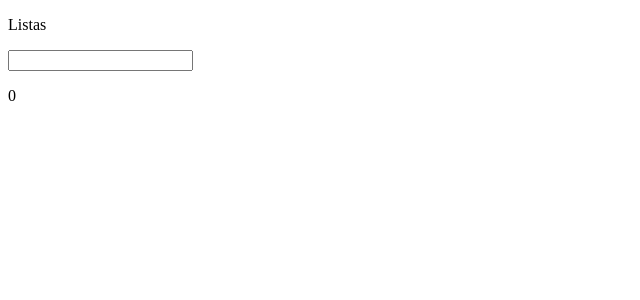
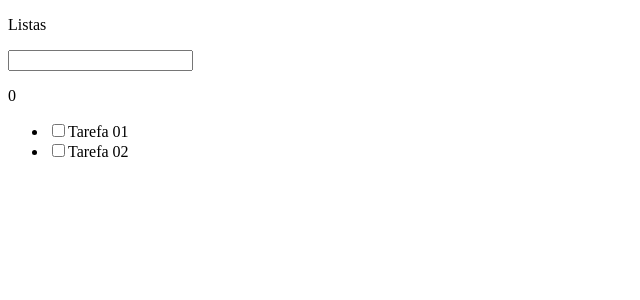
Before and after one commit to Gustavo121/Aula-React-do-0, a React (Create React App) app: page /pagina-inicial in a window 1280 px wide. Shown: the top 300 px of the page, without its empty margins (0-640 px from the left). Built offline with nearby package versions, Linux system fonts and the light colour scheme; data requests are answered from the project's data file.

Commit message:
buscando tarefas na Api

```diff
--- a/src/app/pages/dashboard/Dashboard.tsx
+++ b/src/app/pages/dashboard/Dashboard.tsx
@@ -1,14 +1,23 @@
-import { useCallback, useState } from 'react';
+import { useCallback, useEffect, useState } from 'react';
 
-interface ITarefa {
-  id: number;
-  title: string;
-  isCompleted: boolean;
-}
+import { ITarefa, TarefasService } from '../../shared/services/api/tarefas/TarefasService';
+import { ApiException } from '../../shared/services/api/ApiException';
+
 
 
 export const Dashboard = () => {
     const [lista, setLista] = useState<ITarefa[]>([]);
+
+    useEffect(() => {
+      TarefasService.getAll()
+        .then((result) => {
+          if (result instanceof ApiException) {
+            alert(result.message);
+          } else{
+            setLista(result);
+          }
+        })
+    }, []);
 
     const handleInputKeyDown: React.KeyboardEventHandler<HTMLInputElement> = useCallback((e) => {
       if (e.key === 'Enter') {
--- a/src/app/shared/services/api/tarefas/TarefasService.ts
+++ b/src/app/shared/services/api/tarefas/TarefasService.ts
@@ -1,7 +1,7 @@
 import { ApiException } from "../ApiException";
 import { Api } from "../ApiConfig";
 
-interface ITarefa {
+export interface ITarefa {
     id: number;
     title: string;
     isCompleted: boolean;
```
